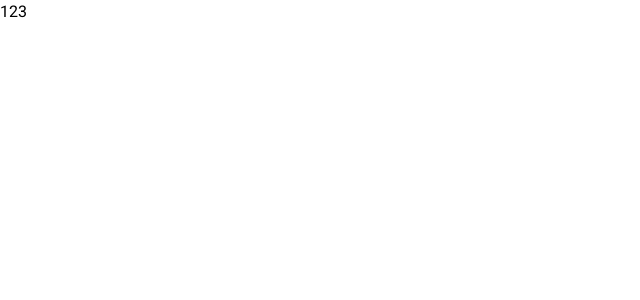
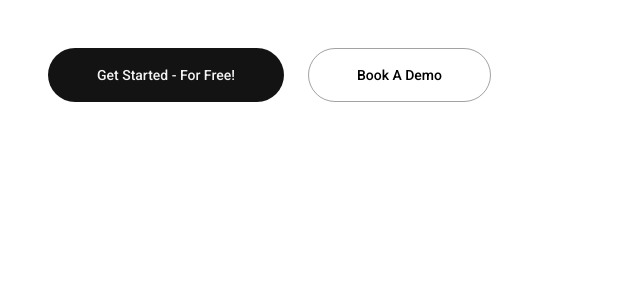
Before and after one commit to iliya-zandi/ReelUp, a React (Vite) app: page / in a window 1280 px wide. Shown: the top 300 px of the page, without its empty margins (0-640 px from the left). Built offline with nearby package versions, Linux system fonts and the light colour scheme.

Commit message:
feat: Button component

```diff
--- /dev/null
+++ b/src/components/Button.tsx
@@ -0,0 +1,30 @@
+import React, { type ButtonHTMLAttributes } from "react";
+
+interface ButtonProps extends ButtonHTMLAttributes<HTMLButtonElement> {
+  children: React.ReactNode;
+  dark?: boolean;
+  className?: string;
+  link?: string;
+}
+
+const Button: React.FC<ButtonProps> = ({
+  children,
+  dark = false,
+  link,
+  className = "",
+  ...rest
+}) => {
+  return (
+    <button
+      className={`relative rounded-full px-12 py-4 border border-zinc-900/40 font-medium text-sm ${
+        dark && "bg-[#131313] text-zinc-100"
+      }  ${className}`}
+      {...rest}
+    >
+      {link && <a href={link} className="absolute top-0 left-0 inset-0"></a>}
+      {children}
+    </button>
+  );
+};
+
+export default Button;
--- a/src/main.tsx
+++ b/src/main.tsx
@@ -2,7 +2,15 @@ import { StrictMode } from "react";
 import { createRoot } from "react-dom/client";
 
 import "./assets/styles/index.css";
+import Button from "./components/Button";
 
 createRoot(document.getElementById("root")!).render(
-  <StrictMode>123</StrictMode>
+  <StrictMode>
+    <div className="p-12">
+      <Button className="inline-block" link="123" dark>
+        Get Started - For Free!
+      </Button>
+      <Button className="inline-block ml-6">Book A Demo</Button>
+    </div>
+  </StrictMode>
 );
```
